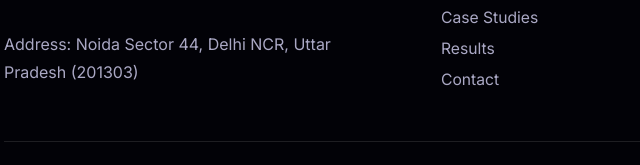
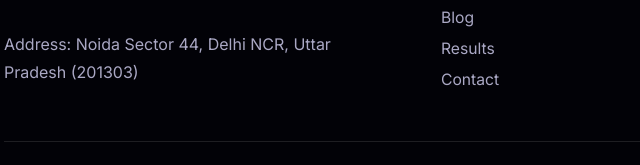
Before and after one commit to archivethesam-droid/7artmedia-new, a website: page services.html in a window 1280 px wide. Shown: the part 4711-4876 px from the top of the page, 16-656 px from the left. Drawn offline with Linux system fonts and the light colour scheme.

Commit message:
Update services.html

```diff
--- a/services.html
+++ b/services.html
@@ -1819,7 +1819,7 @@
         <h4>Company</h4>
         <nav class="footer-links" aria-label="Company links">
           <a href="index.html#why">Why 7Art</a>
-          <a href="results.html">Case Studies</a>
+          <a href="blog.html">Blog</a>
           <a href="results.html">Results</a>
           <a href="index.html#contact">Contact</a>
         </nav>
```
